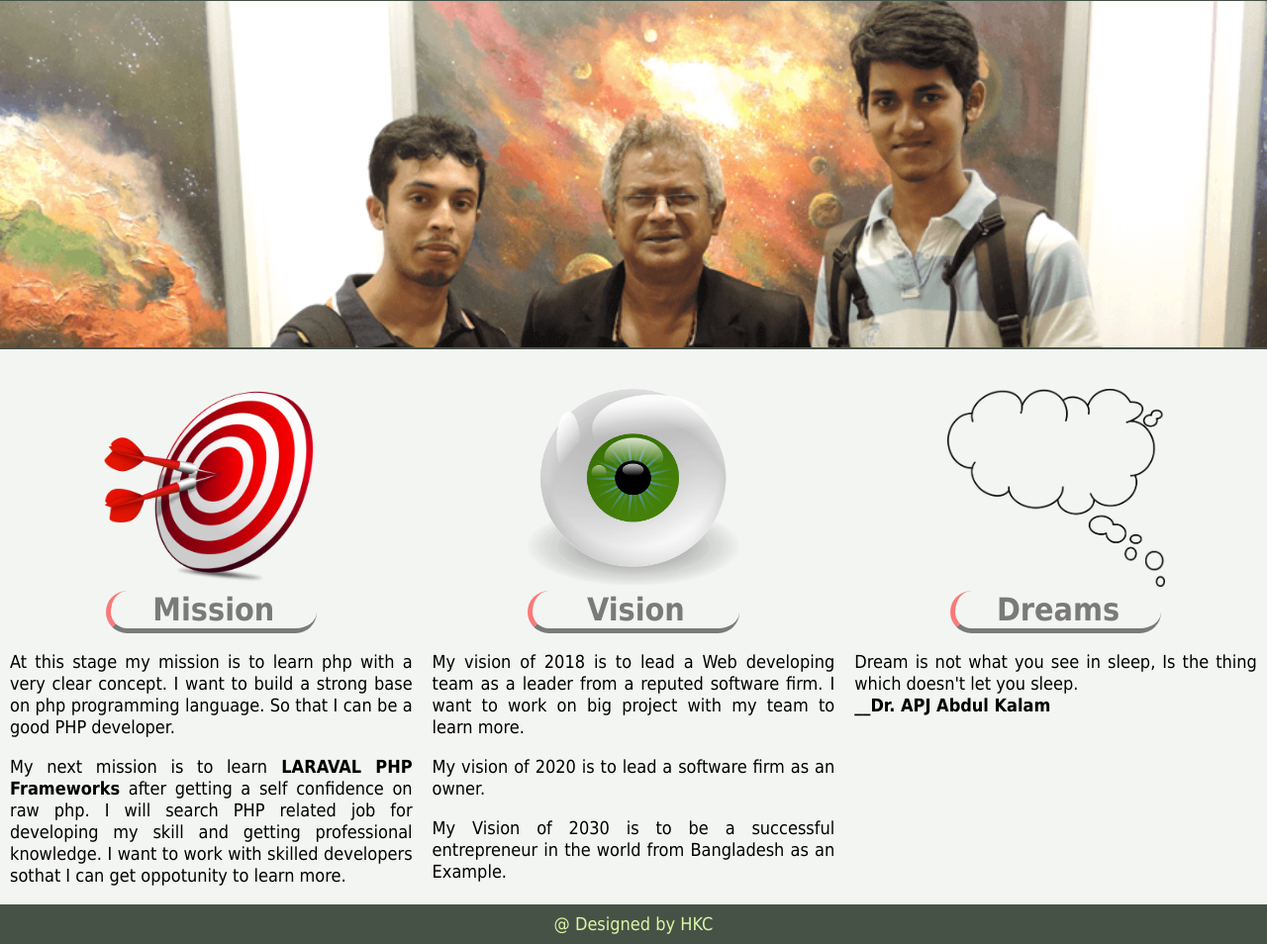
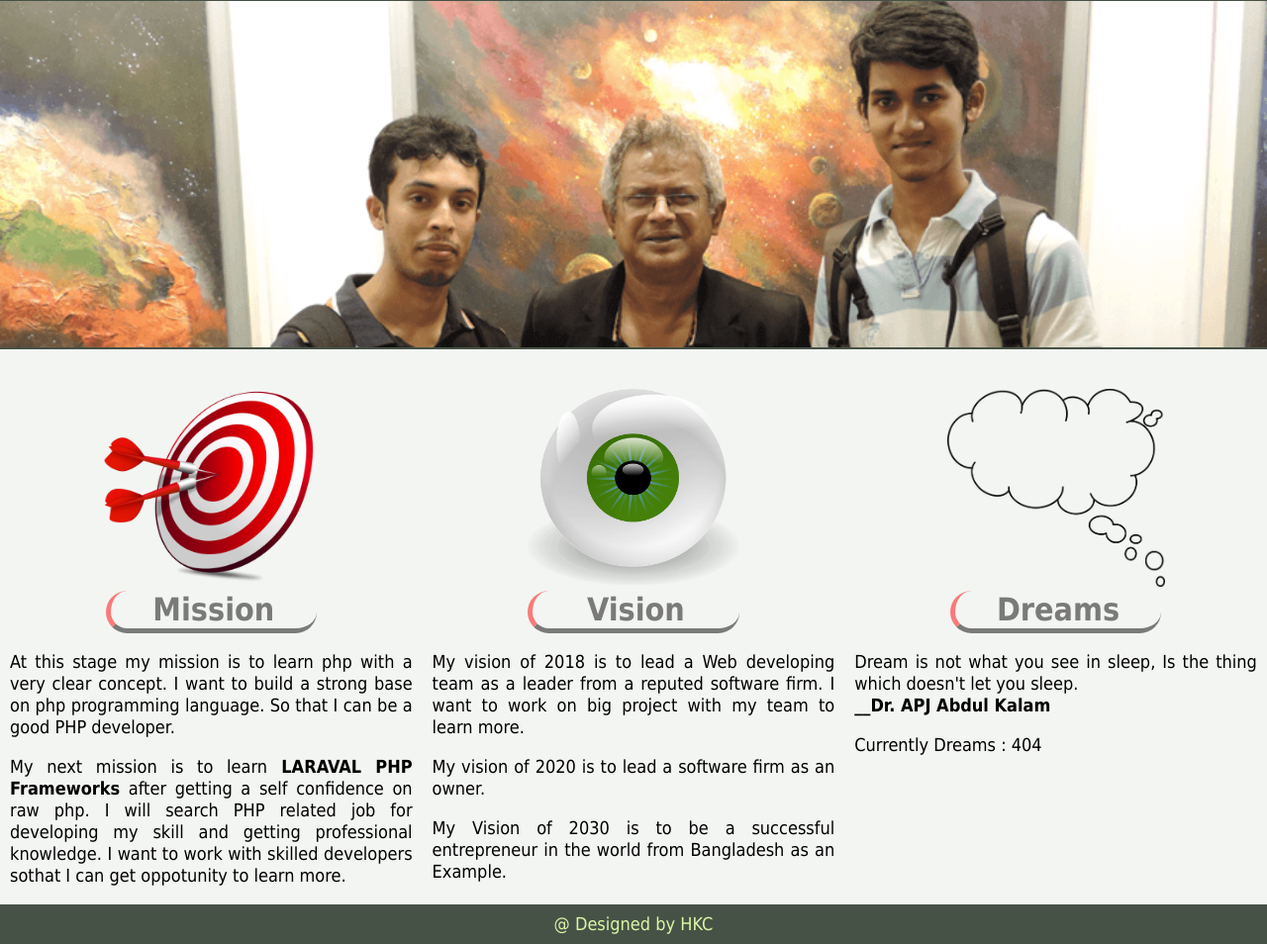
Before and after one commit to hasibkamal/hkc, a plain HTML site: page index.html in a window 1280 px wide. Shown: the part 284-1238 px from the top of the page at 99% size. Drawn offline with Linux system fonts and the light colour scheme.

Commit message:
Update index.html

```diff
--- a/index.html
+++ b/index.html
@@ -111,6 +111,7 @@
 			<div class="row">
 				<div class="col-12 mvd_img_txt">
 					<p>Dream is not what you see in sleep, Is the thing which doesn't let you sleep.<br/><strong>__Dr. APJ Abdul Kalam</strong></p>
+					<p>Currently Dreams : 404</p>
 				</div>
 			</div>
 		</div>
```
